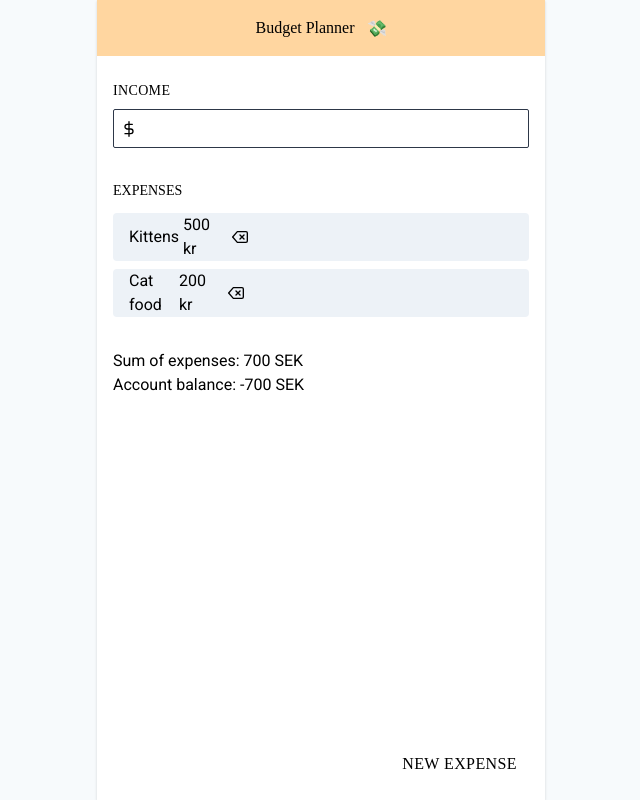
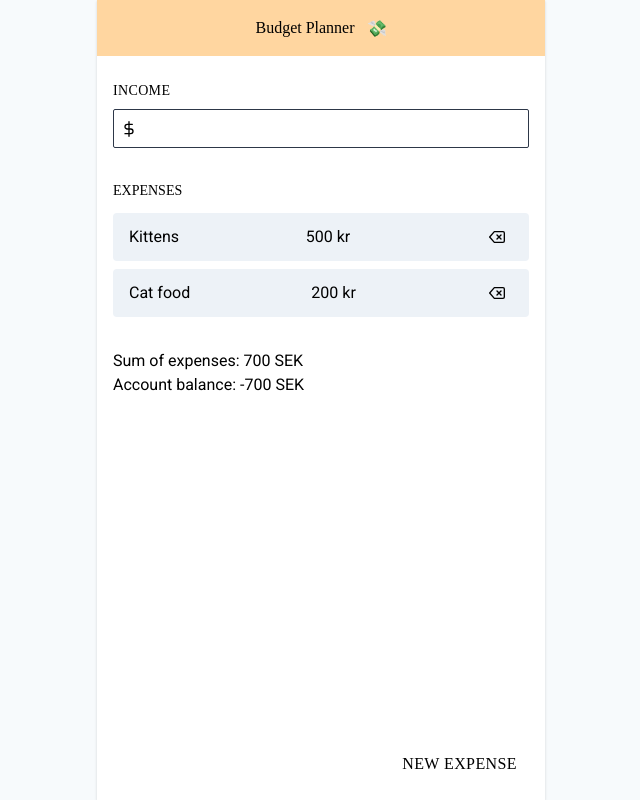
Before and after one commit to jdagmar/budget-planner, a React (Create React App) app: page / in a window 1280 px wide. Shown: the whole page, without its empty margins (319-959 px from the left). Built offline with nearby package versions, Linux system fonts and the light colour scheme; a web font is replaced by a local one.

Commit message:
Add maxwidth to buttons

```diff
--- a/src/components/ExpenseList.tsx
+++ b/src/components/ExpenseList.tsx
@@ -16,12 +16,14 @@ export const ExpenseList = (props: Props) => {
       >
         <p className="mr-1">{expense.title}</p>
         <p>{expense.cost} kr</p>
+        <div className="max-w-sm">
           <Button
             text="Remove Expense"
             isTextVisible={false}
             icon="remove"
             onClick={() => props.onClick(expense.title)}
           />
+        </div>
       </li>
     );
   });
```
Lines whose indentation alone changed are shown as unchanged.
